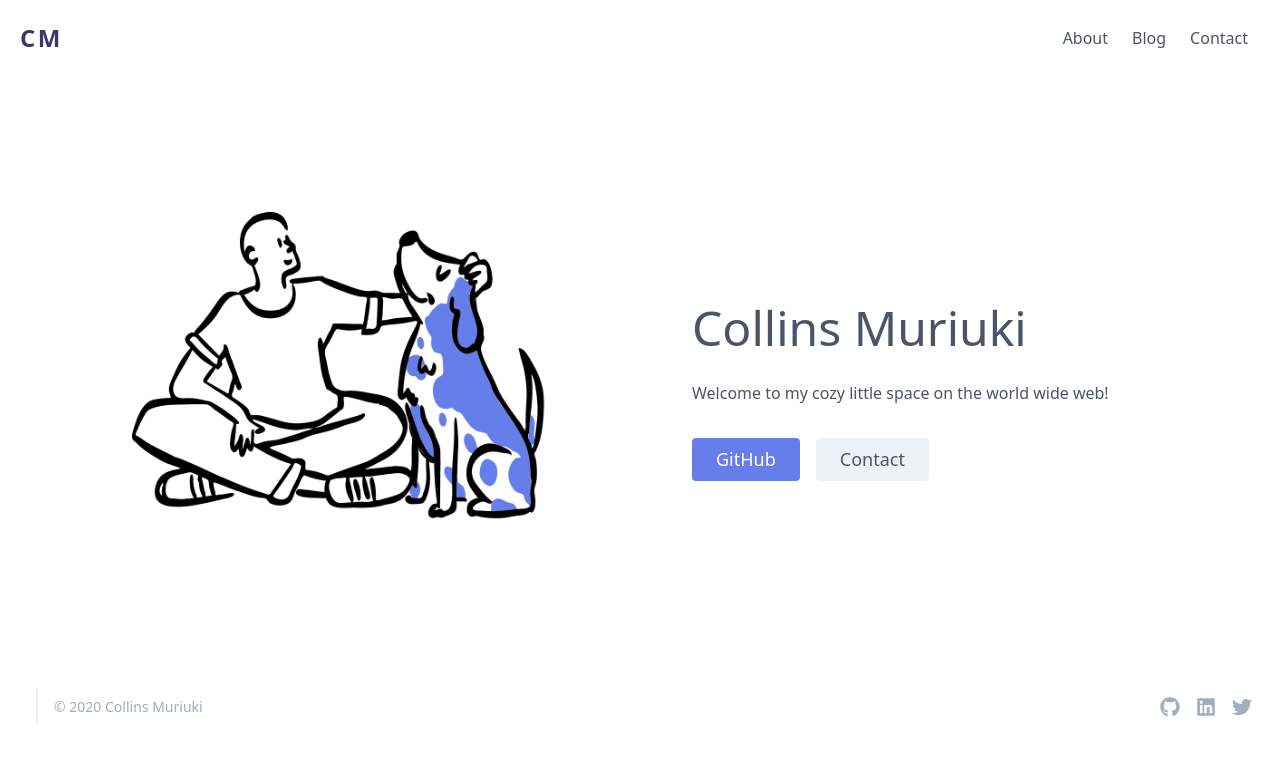
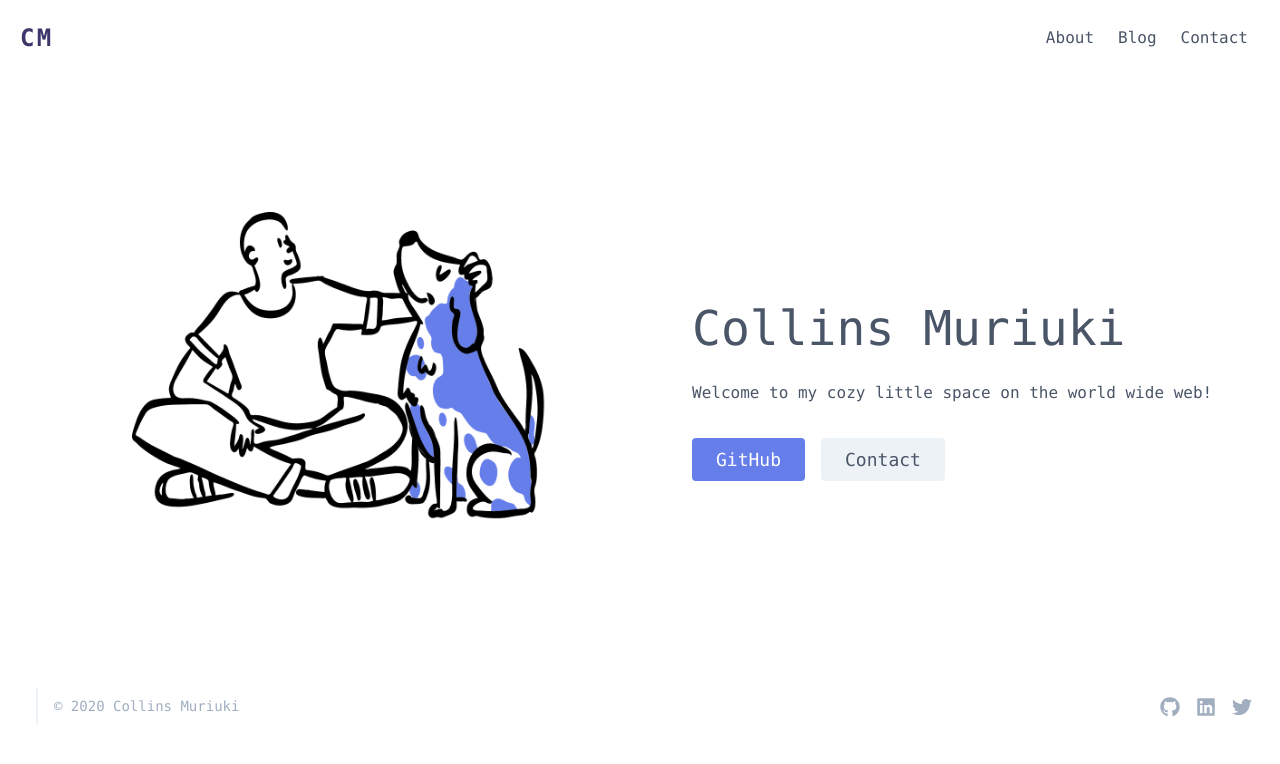
Before and after one commit to c12i/gatsby-portfolio-starter, a Gatsby site: page / in a window 1280 px wide. Built offline with nearby package versions, Linux system fonts and the light colour scheme; Gatsby itself is replaced by a stand-in of ours.

Commit message:
font-mono

```diff
--- a/src/components/Layout.js
+++ b/src/components/Layout.js
@@ -5,7 +5,7 @@ import Footer from "./Footer"
 
 const Layout = ({ children, hideNav, hideFooter, hideLogo, lowerFooter }) => {
   return (
-    <div className="font-sans">
+    <div className="font-mono">
       {!hideNav && <NavBar hideLogo={hideLogo} />}
       {children}
       {!hideFooter && <Footer lowerFooter={lowerFooter} />}
```
